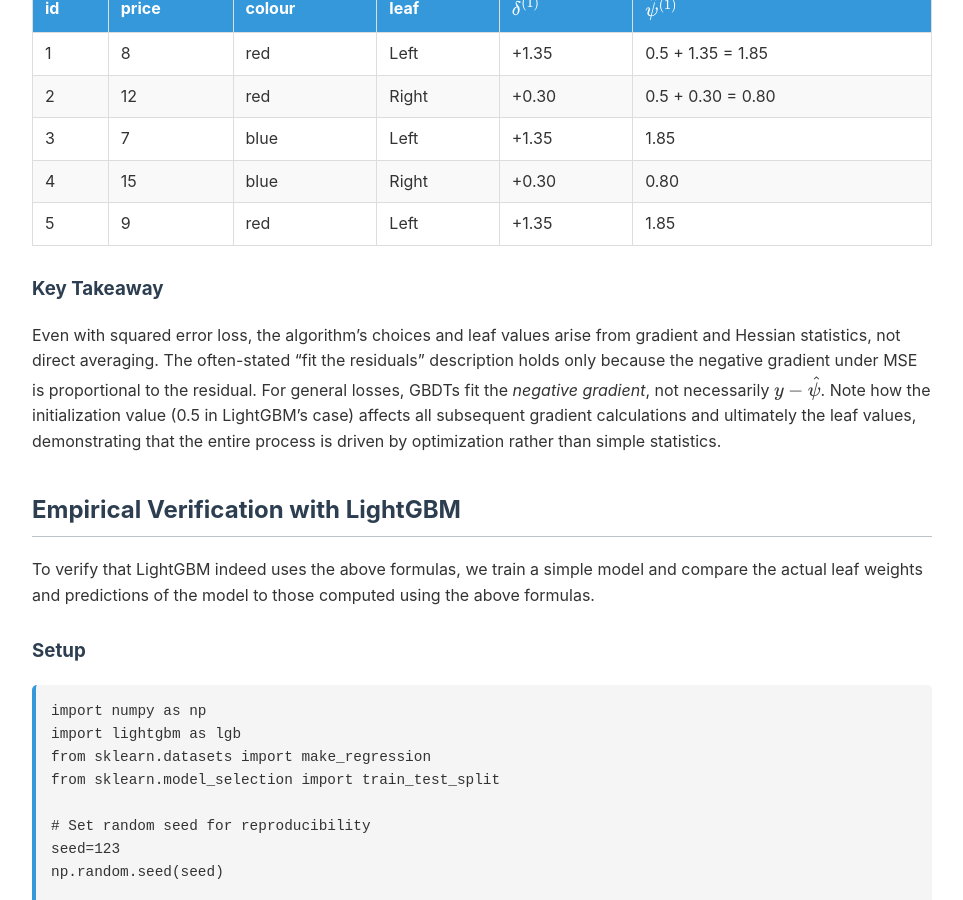
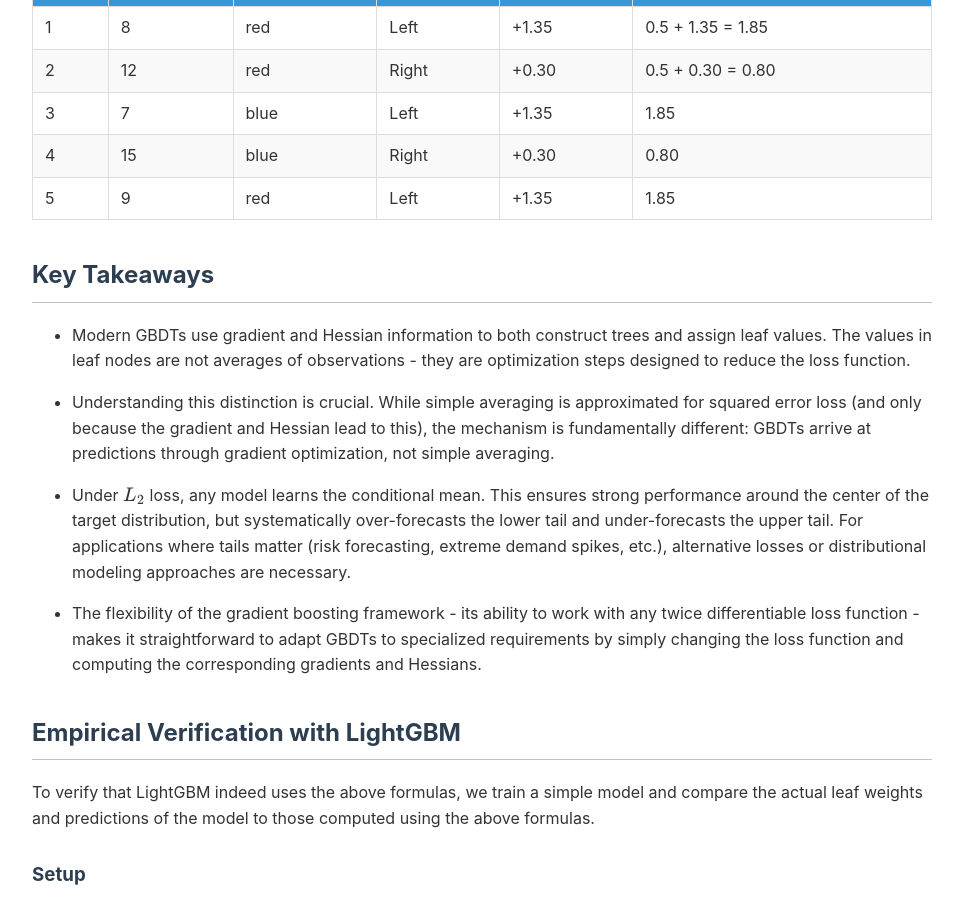
Before and after one commit to StatMixedML/gbdt-explained, a Jekyll site: the page built from index.md, in a window 1280 px wide and 900 px high, scrolled down 8076 px. Shown: the whole window, without its empty margins (158-1121 px from the left). Built offline with Jekyll 4.4.1, drawn with Linux system fonts in a browser that asks for light colours; some of the changed text lies outside the part shown.

Commit message:
Restructurings

```diff
--- a/index.md
+++ b/index.md
@@ -244,9 +244,15 @@ For the chosen split:
 | 4  | 15    | blue   | Right | +0.30          | 0.80               |
 | 5  | 9     | red    | Left  | +1.35          | 1.85               |
 
-### Key Takeaway
+## Key Takeaways
 
-Even with squared error loss, the algorithm's choices and leaf values arise from gradient and Hessian statistics, not direct averaging. The often-stated "fit the residuals" description holds only because the negative gradient under MSE is proportional to the residual. For general losses, GBDTs fit the *negative gradient*, not necessarily $y-\hat{\psi}$. Note how the initialization value (0.5 in LightGBM's case) affects all subsequent gradient calculations and ultimately the leaf values, demonstrating that the entire process is driven by optimization rather than simple statistics.
+- Modern GBDTs use gradient and Hessian information to both construct trees and assign leaf values. The values in leaf nodes are not averages of observations - they are optimization steps designed to reduce the loss function.
+
+- Understanding this distinction is crucial. While simple averaging is approximated for squared error loss (and only because the gradient and Hessian lead to this), the mechanism is fundamentally different: GBDTs arrive at predictions through gradient optimization, not simple averaging.
+
+- Under $L_2$ loss, any model learns the conditional mean. This ensures strong performance around the center of the target distribution, but systematically over-forecasts the lower tail and under-forecasts the upper tail. For applications where tails matter (risk forecasting, extreme demand spikes, etc.), alternative losses or distributional modeling approaches are necessary.
+
+- The flexibility of the gradient boosting framework - its ability to work with any twice differentiable loss function - makes it straightforward to adapt GBDTs to specialized requirements by simply changing the loss function and computing the corresponding gradients and Hessians.
 
 
 ## Empirical Verification with LightGBM
```
Also changed, not shown: other parts of index.md (+1 -12 lines).
